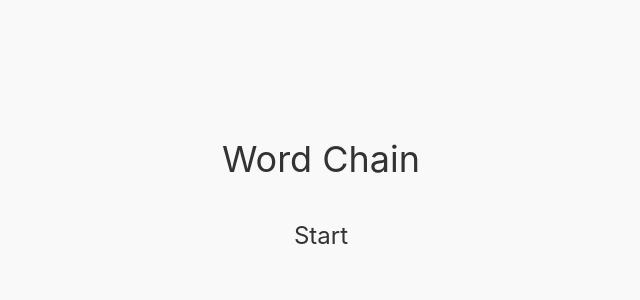
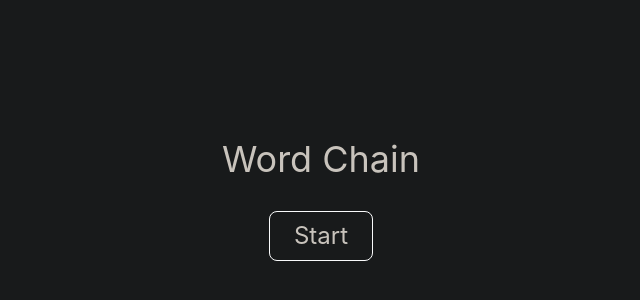
Before and after one commit to mcebaniqued/word-chain-game, a React (Vite) app: page / in a window 1280 px wide. Shown: the part 200-500 px from the top of the page, without its empty margins (319-959 px from the left). Built offline with nearby package versions, Linux system fonts and the light colour scheme.

Commit message:
adjusted color

```diff
--- a/src/index.css
+++ b/src/index.css
@@ -10,8 +10,8 @@ html,
 body {
   height: 100%;
   font-family: -apple-system, BlinkMacSystemFont, 'Segoe UI', Roboto, Oxygen, Ubuntu, Cantarell, 'Open Sans', 'Helvetica Neue', sans-serif;
-  background-color: #f9f9f9;
-  color: #333;
+  background-color: #181a1b;
+  color: #c8c3bc;
 }
 
 button {
```
